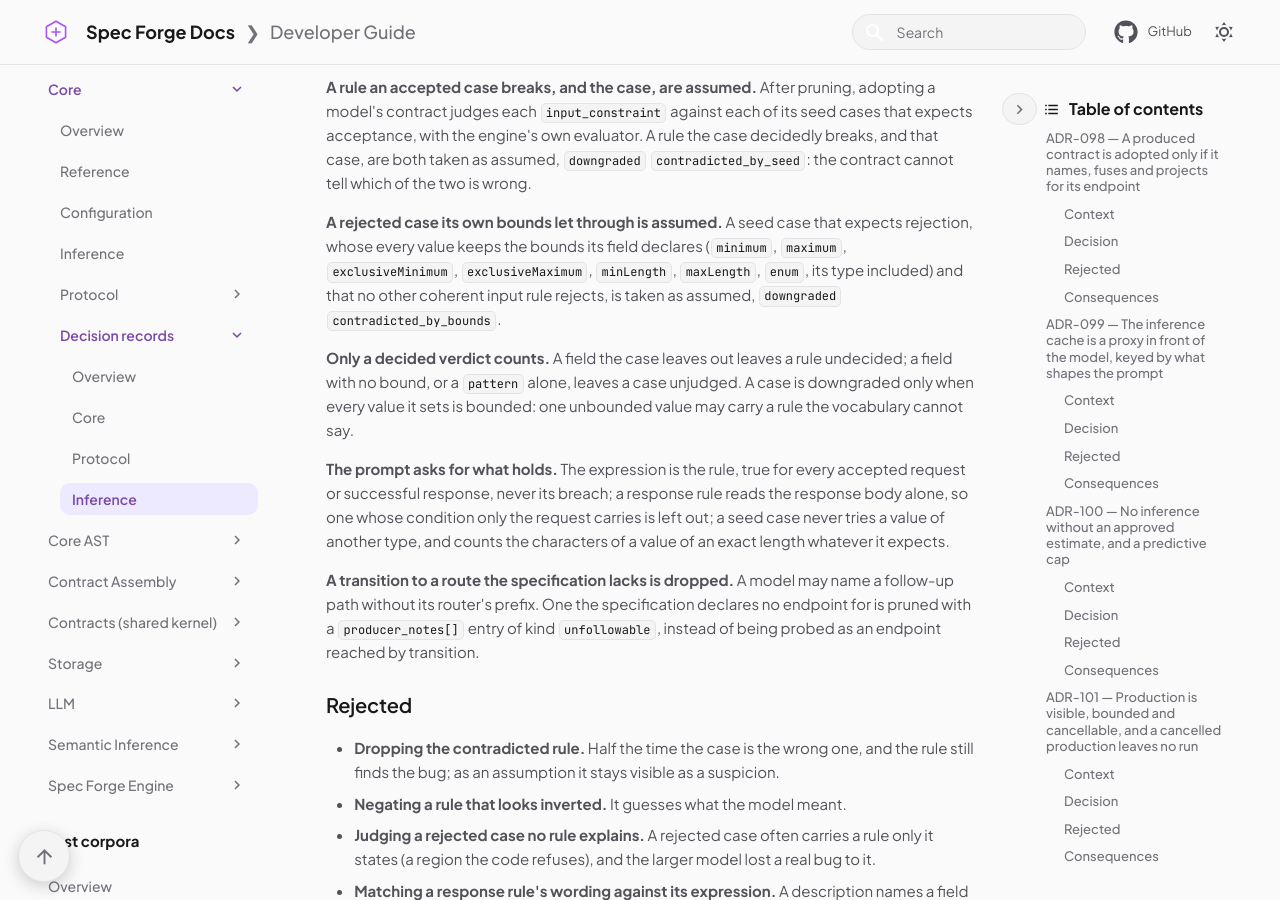
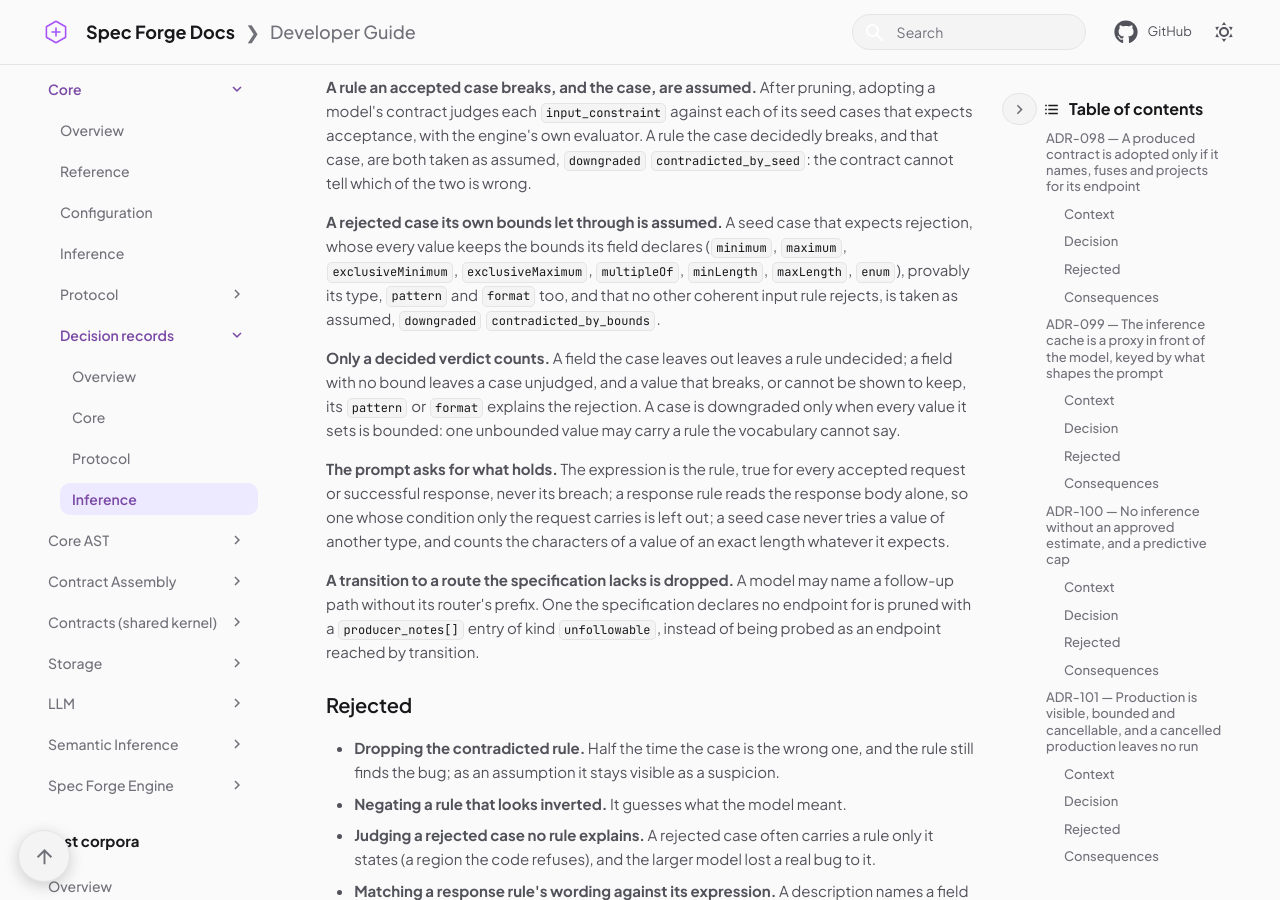
Before and after one commit to Spec-Forge-Testing/specforge-docs, an MkDocs documentation site: the page built from docs/modules/core/adr/inference.md, in a window 1280 px wide and 900 px high, scrolled down 8498 px. Built offline with MkDocs 1.6.1 and Material for MkDocs 9.7.7, drawn with Linux system fonts in a browser that asks for light colours; comment, search, counter and statistics services are not loaded.

Commit message:
docs(core): a rejected seed case is judged against its pattern and format too

```diff
--- a/docs/modules/core/adr/inference.md
+++ b/docs/modules/core/adr/inference.md
@@ -359,12 +359,14 @@ case decidedly breaks, and that case, are both taken as assumed, `downgraded`
 
 **A rejected case its own bounds let through is assumed.** A seed case that
 expects rejection, whose every value keeps the bounds its field declares
-(`minimum`, `maximum`, `exclusiveMinimum`, `exclusiveMaximum`, `minLength`,
-`maxLength`, `enum`, its type included) and that no other coherent input rule
-rejects, is taken as assumed, `downgraded` `contradicted_by_bounds`.
+(`minimum`, `maximum`, `exclusiveMinimum`, `exclusiveMaximum`, `multipleOf`,
+`minLength`, `maxLength`, `enum`), provably its type, `pattern` and `format` too,
+and that no other coherent input rule rejects, is taken as assumed, `downgraded`
+`contradicted_by_bounds`.
 
 **Only a decided verdict counts.** A field the case leaves out leaves a rule
-undecided; a field with no bound, or a `pattern` alone, leaves a case unjudged.
+undecided; a field with no bound leaves a case unjudged, and a value that breaks,
+or cannot be shown to keep, its `pattern` or `format` explains the rejection.
 A case is downgraded only when every value it sets is bounded: one unbounded
 value may carry a rule the vocabulary cannot say.
 
```
Also changed, not shown: docs/modules/core/protocol/handshake.md (+2 -1 lines).
